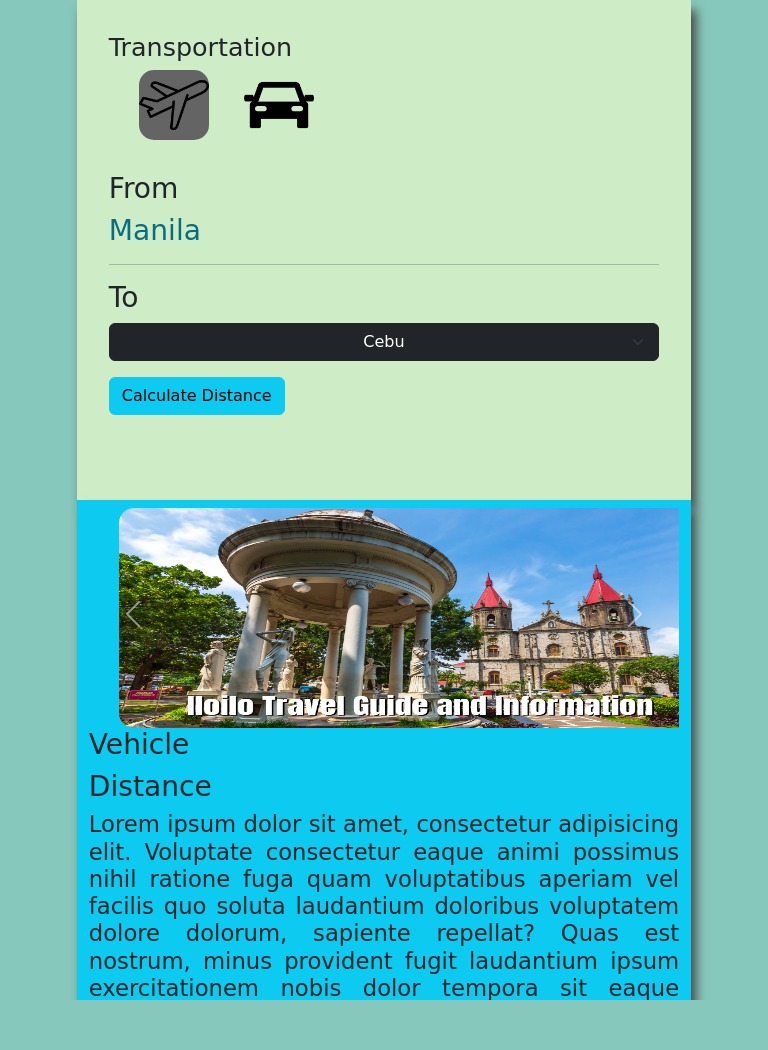
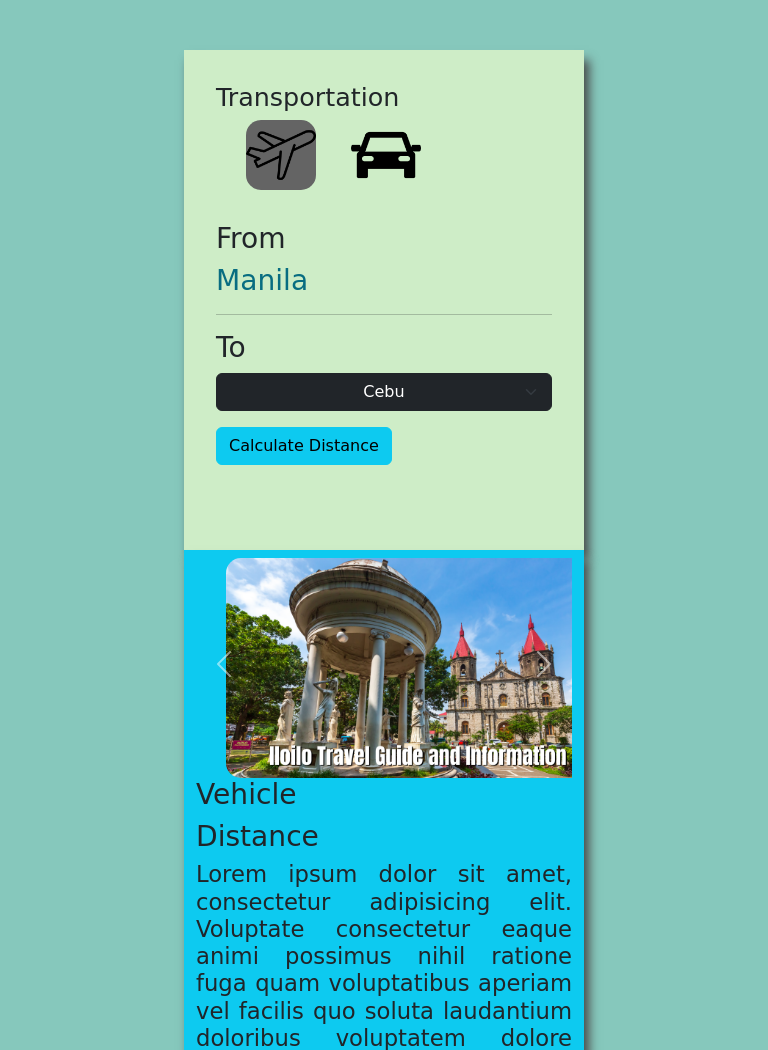
Before and after one commit to JonathanCastillonDelaPena/Philippine_Kilometer_Git_Hands_On_1-Group_Task, a website: page index.html in a window 768 px wide. Before the commit the page ends 1000 px from the top, so only its background shows below. Drawn offline with Linux system fonts and the light colour scheme; a web font is replaced by a local one.

Commit message:
Changed mediaQuery for tablet and added notes

```diff
--- a/css/mediaQueryTablet.css
+++ b/css/mediaQueryTablet.css
@@ -1,5 +1,11 @@
-@media (min-width: 768px) and (max-width: 991.98px){
-    .maincontainer{
-      width: 300px;
+
+/*for container*/
+@media (min-width:768px)and (max-width:834px){
+    .mainContainer{
+      width: 400px;
+      margin-top: 50px;
+
     }
   }
+
+/*for images*/
--- a/index.html
+++ b/index.html
@@ -6,6 +6,7 @@
     <meta name="viewport" content="width=device-width, initial-scale=1.0" />
     <link rel="stylesheet" href="css/bootstrap.min.css" />
     <link rel="stylesheet" href="css/style.css" />
+    <link rel="stylesheet" href="css/mediaQueryTablet.css">
     <link rel="preconnect" href="https://fonts.googleapis.com" />
     <link rel="preconnect" href="https://fonts.gstatic.com" crossorigin />
     <link
```
